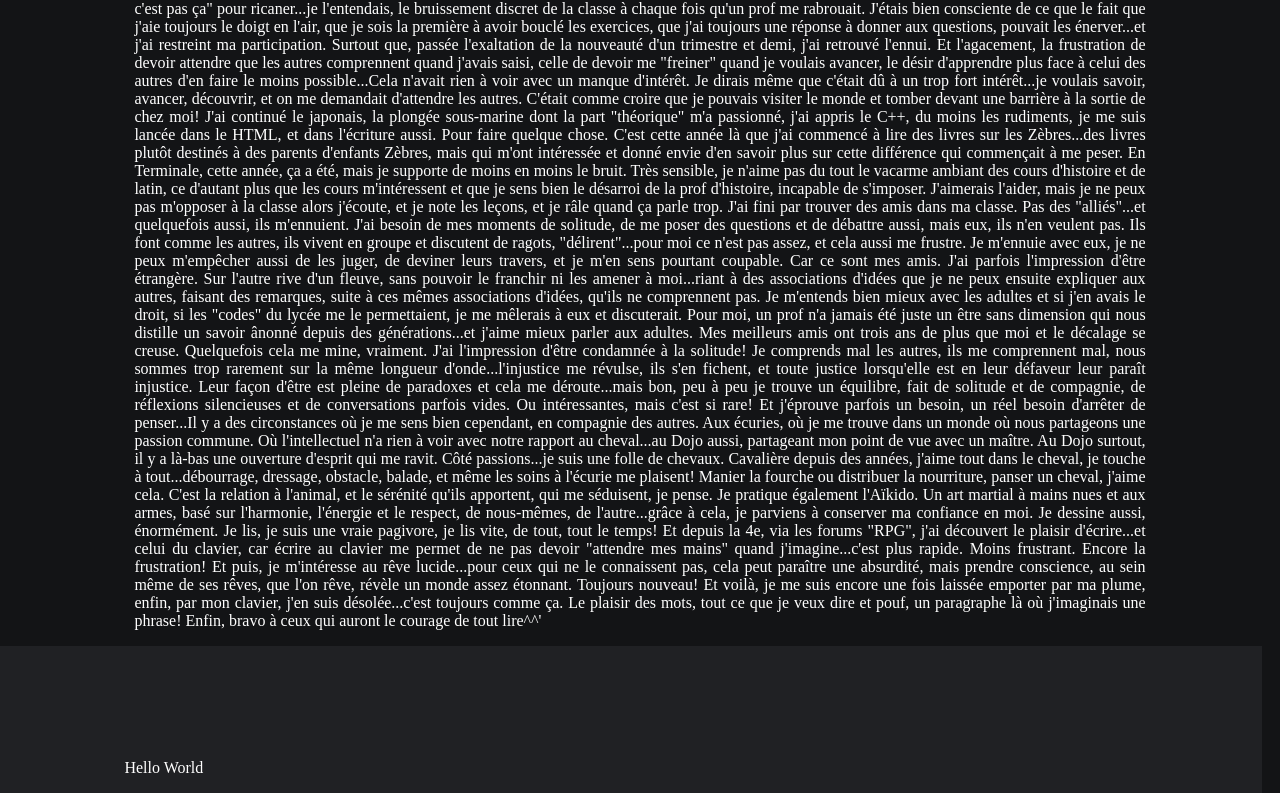
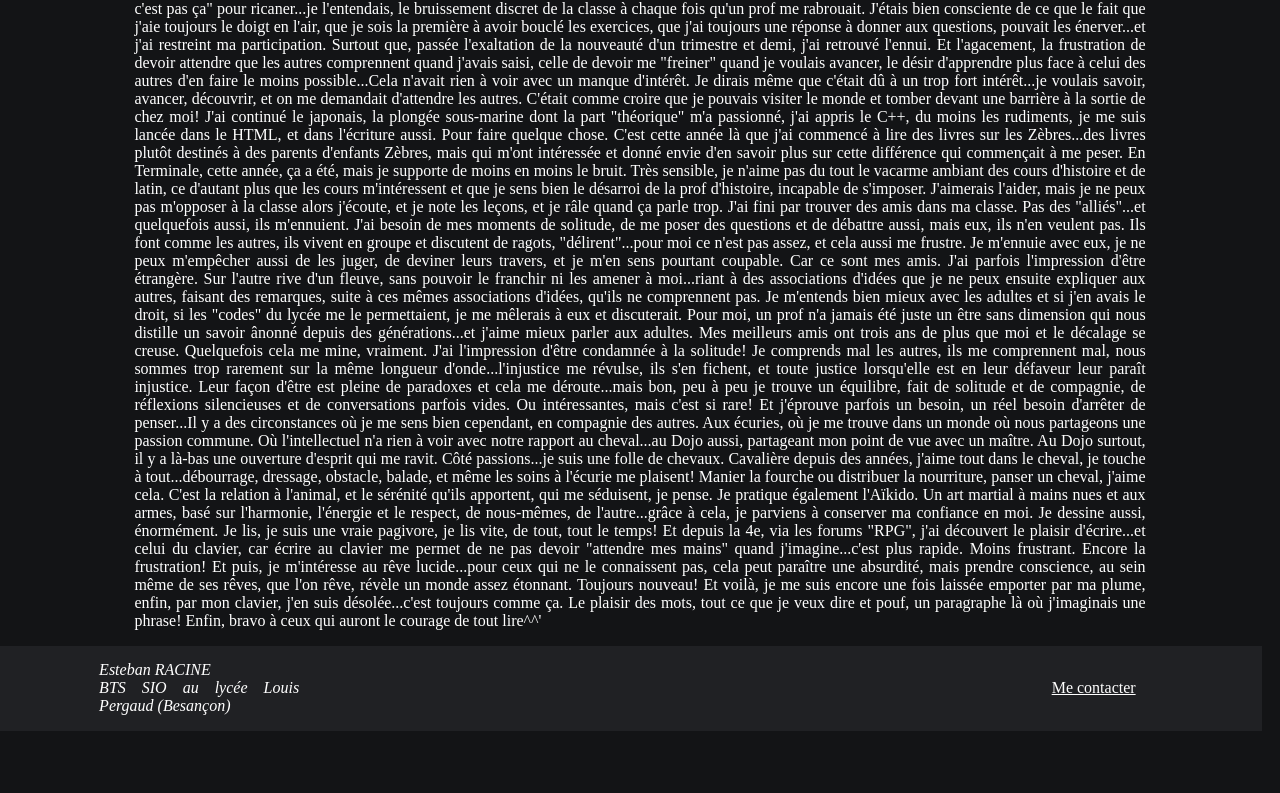
Before and after one commit to EstebanRacine/Portfolio, a plain HTML site: page index.html in a window 1280 px wide. Shown: the part 1271-2064 px from the top of the page. After the commit the page ends 2002 px from the top, so only its background shows below. Drawn offline with Linux system fonts and the light colour scheme.

Commit message:
Footer avancé + toutes les avancées flexbox et fin menu

```diff
--- a/all.css
+++ b/all.css
@@ -28,6 +28,7 @@ body
 .conteneurGeneral{
     display: flex;
     width: 100%;
+    height: 100%;
     flex-direction: column;
     justify-content: flex-start;
 }
@@ -42,25 +43,35 @@ header
     justify-content: center;
 }
 
-.Titres{
+.Nom{
     display: block;
-    width: auto;
+    width: 5cm;
     height: 3cm;
     flex-direction: column;
+    margin-left: auto;
+    margin-right: auto;
 }
 
 p{
     display: block;
-    margin-top: 3cm;
     width: auto;
     height: auto;
+
+}
+
+.Principal p{
     text-align: justify;
+    margin-top: 3cm;
 }
 
 
+
+header a{
+    font-family: "Dead Revolution", sans-serif;
+}
+
 a{
     color: white;
-    font-family: "Dead Revolution", sans-serif;
 }
 
 a:hover{
@@ -149,16 +160,38 @@ button:hover::after{
 
 
 footer{
+    display: flex;
     background: #202124;
     width: 100%;
+    height: 100%;
+    position: static;
+    margin-left: -10px;
+    margin-bottom: -10px;
+    justify-content: space-between;
+    flex-direction: row;
+    align-items: center;
+}
+
+#Signature{
+    display: block;
+    width: 200px;
     height: 50px;
-    display: flex;
-    position: static;
-    block-size: auto;
-    margin-bottom: -10px;
-    margin-left: -10px;
-    margin-right: -10px;
+    margin-top: 15px;
+    margin-left: 8%;
+    margin-bottom: 20px;
+    font-style: italic;
+    text-align: justify;
 }
+
+
+
+
+
+
+
+
+
+
 
 
 ::-webkit-scrollbar {
--- a/index.html
+++ b/index.html
@@ -26,11 +26,10 @@
 </header>
 
 
-<div class="Titres">
+<div class="Nom">
 <h1>Esteban Racine</h1>
-<h2>Etudiant en BTS SIO</h2>
 </div>
-
+<div class="Principal">
 <br>
 <p>
     Bonjour bonjour...
@@ -60,10 +59,13 @@
 
     Et voilà, je me suis encore une fois laissée emporter par ma plume, enfin, par mon clavier, j'en suis désolée...c'est toujours comme ça. Le plaisir des mots, tout ce que je veux dire et pouf, un paragraphe là où j'imaginais une phrase! Enfin, bravo à ceux qui auront le courage de tout lire^^'
 </p>
+</div>
+<footer>
+    <p id="Signature">Esteban RACINE<br>BTS SIO au lycée Louis Pergaud (Besançon)</p>
 
-<footer>
-    <p> Hello World</p>
+    <p><a href="mailto:esteban.racineecole@gmail.com">Me contacter</a></p>
 </footer>
+
 </div>
 </body>
 
```
